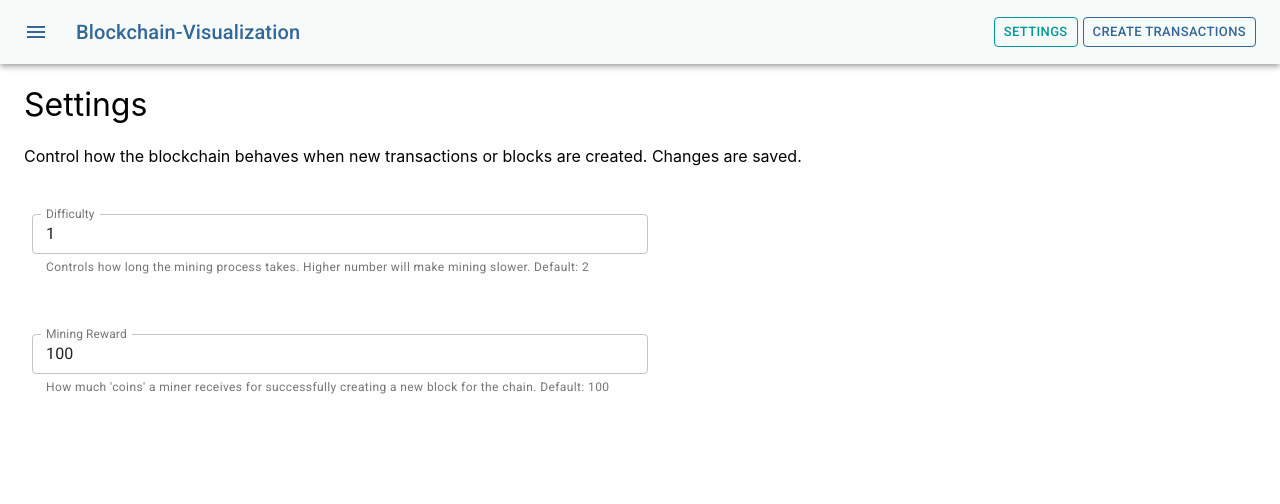
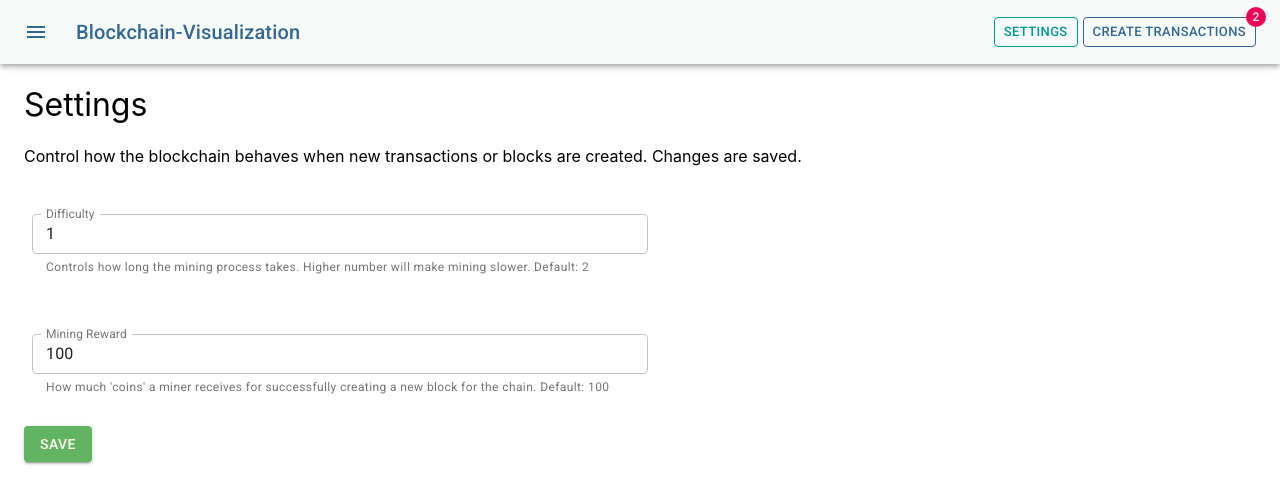
Before and after one commit to AasthaPanta/visualize-blockchain, a React (Create React App) app: page /settings in a window 1280 px wide. Shown: the top 504 px of the page. Built offline with nearby package versions, Linux system fonts and the light colour scheme.

Commit message:
css updated

```diff
--- a/package.json
+++ b/package.json
@@ -5,6 +5,7 @@
   "dependencies": {
     "@material-ui/core": "^4.10.1",
     "@material-ui/icons": "^4.9.1",
+    "@material-ui/lab": "^4.0.0-alpha.56",
     "@testing-library/jest-dom": "^4.2.4",
     "@testing-library/react": "^9.3.2",
     "@testing-library/user-event": "^7.1.2",
--- a/src/components/Header/Header.js
+++ b/src/components/Header/Header.js
@@ -9,6 +9,7 @@ import Typography from '@material-ui/core/Typography';
 import Button from '@material-ui/core/Button';
 import IconButton from '@material-ui/core/IconButton';
 import MenuIcon from '@material-ui/icons/Menu';
+import Badge from '@material-ui/core/Badge';
 
 // Importing styles
 import { colors } from '../../assets/styles/ColorPalette';
@@ -55,7 +56,16 @@ const Header = () => {
             <Button  size="small" variant="outlined" color="inherit"  >Settings</Button>
           </NavLink>
           <NavLink to="/createtxns" className={classes.link} activeStyle={{ color: colors.secondary}}>
-            <Button size="small" variant="outlined" color="inherit" style={{marginLeft: 5}}>Create Transactions</Button>
+            <Badge
+              anchorOrigin={{
+                vertical: 'top',
+                horizontal: 'right',
+              }}
+              badgeContent={2}
+              color="secondary"
+            >
+              <Button size="small" variant="outlined" color="inherit" style={{marginLeft: 5}}>Create Transactions</Button>
+            </Badge>
           </NavLink>
         </Toolbar>
       </AppBar>
--- a/src/services/BlockContext.js
+++ b/src/services/BlockContext.js
@@ -4,8 +4,9 @@ import BlockchainService from './blockchainService';
 // Creating context object
 export const BlockContext = React.createContext('No blocks');
 
-// Getting blocks from the blockchain service
+// Getting blocks from the blockchain services
 const initialBlocks = new BlockchainService().getBlocks();
+
 
 export const BlockProvider = ({children}) => {
     let [blocks, setBlocks] = useState(initialBlocks)
--- a/src/views/createTransactionsView/CreateTransactions.js
+++ b/src/views/createTransactionsView/CreateTransactions.js
@@ -7,6 +7,9 @@ import { Link } from 'react-router-dom';
 import Container from '@material-ui/core/Container';
 import TextField from '@material-ui/core/TextField';
 import Button from '@material-ui/core/Button';
+import Snackbar from '@material-ui/core/Snackbar';
+import MuiAlert from '@material-ui/lab/Alert';
+
 
 import { colors } from '../../assets/styles/ColorPalette';
 
@@ -31,14 +34,23 @@ const CreateTransactions = () => {
     });
 
     // For checking the state of the pending transactions
-    const [pendingTx, setPendingTx] = useState([])
-
+    const [pendingTx, setPendingTx] = useState([]);
+    // For opening snackbar on successful transaction creation
+    const [open, setOpen] = useState(false);
     const updateValue = e => {
         settxValues({
           ...txValues,
           [e.target.name]: e.target.value
         });
       };
+
+    const handleClose = (event, reason) => {
+        if (reason === 'clickaway') {
+          return;
+        }
+
+        setOpen(false);
+    };
 
     const createTransaction = () => {
        console.log('Creating Transaction', txValues);
@@ -52,7 +64,10 @@ const CreateTransactions = () => {
             settxValues({...txValues, toAddress:'', amount:''})
             const pendingtxns = blockchainService.getPendingTransactions();
             console.log('Pending transactions', pendingtxns);
-            if (pendingtxns) setPendingTx(pendingtxns);
+            if (pendingtxns) {
+                setOpen(true);
+                setPendingTx(pendingtxns);
+            }
         } catch (e) {
             alert(e);
             return;
@@ -62,7 +77,6 @@ const CreateTransactions = () => {
 
     const mineTransaction = () => {
         blockchainService.minePendingTransactions();
-        console.log('#############')
         console.log(blockchainService.getBlocks());
         const newblocks = blockchainService.getBlocks();
         getNewBlocks(newblocks);
@@ -132,6 +146,19 @@ const CreateTransactions = () => {
                 <Button variant="contained" style={{backgroundColor: colors.buttonColor, color: colors.lightText}} onClick={createTransaction}>
                     Sign & Create Transaction
                 </Button>
+                <Snackbar
+                    anchorOrigin={{
+                    vertical: 'bottom',
+                    horizontal: 'center',
+                    }}
+                    open={open}
+                    autoHideDuration={6000}
+                    onClose={handleClose}
+                >
+                    <MuiAlert onClose={handleClose} elevation={6} variant="filled" color="info" severity="success">
+                        Transaction successfully signed, created, and added in pending transactions list.
+                    </MuiAlert>
+                </Snackbar>
                 </div>
                 <h1 style={{fontWeight: 400}}>Pending Transactions</h1>
                 {pendingTx.length > 0?
--- a/src/views/settingsView/Settings.js
+++ b/src/views/settingsView/Settings.js
@@ -2,17 +2,21 @@ import React,{Fragment} from 'react';
 import Header from '../../components/Header';
 
 import BlockchainService from '../../services/blockchainService';
-
+import { colors } from '../../assets/styles/ColorPalette';
 
 // Importing from Material-UI
 import Container from '@material-ui/core/Container';
 import TextField from '@material-ui/core/TextField';
-
-
+import Button from '@material-ui/core/Button';
 
 const Settings = () => {
 
-    const blockchain = new BlockchainService().blockchainInstance
+    const blockchain = new BlockchainService().blockchainInstance;
+
+    // saving settings value
+    const saveSettings = () => {
+        console.log('Saving settings value');
+    }
 
     return(
         <Fragment>
@@ -54,6 +58,11 @@ const Settings = () => {
                         variant="outlined"
                     />
                 </div>
+                <div style={{marginTop: 20, marginBottom: 20}}>
+                    <Button variant="contained" style={{backgroundColor: colors.buttonColor, color: colors.lightText}} onClick={saveSettings}>
+                        Save
+                    </Button>
+                </div>
             </Container>
         </Fragment>
     );
```
Also changed, not shown: 1 other file (tests, documents, lock files or other folders).
